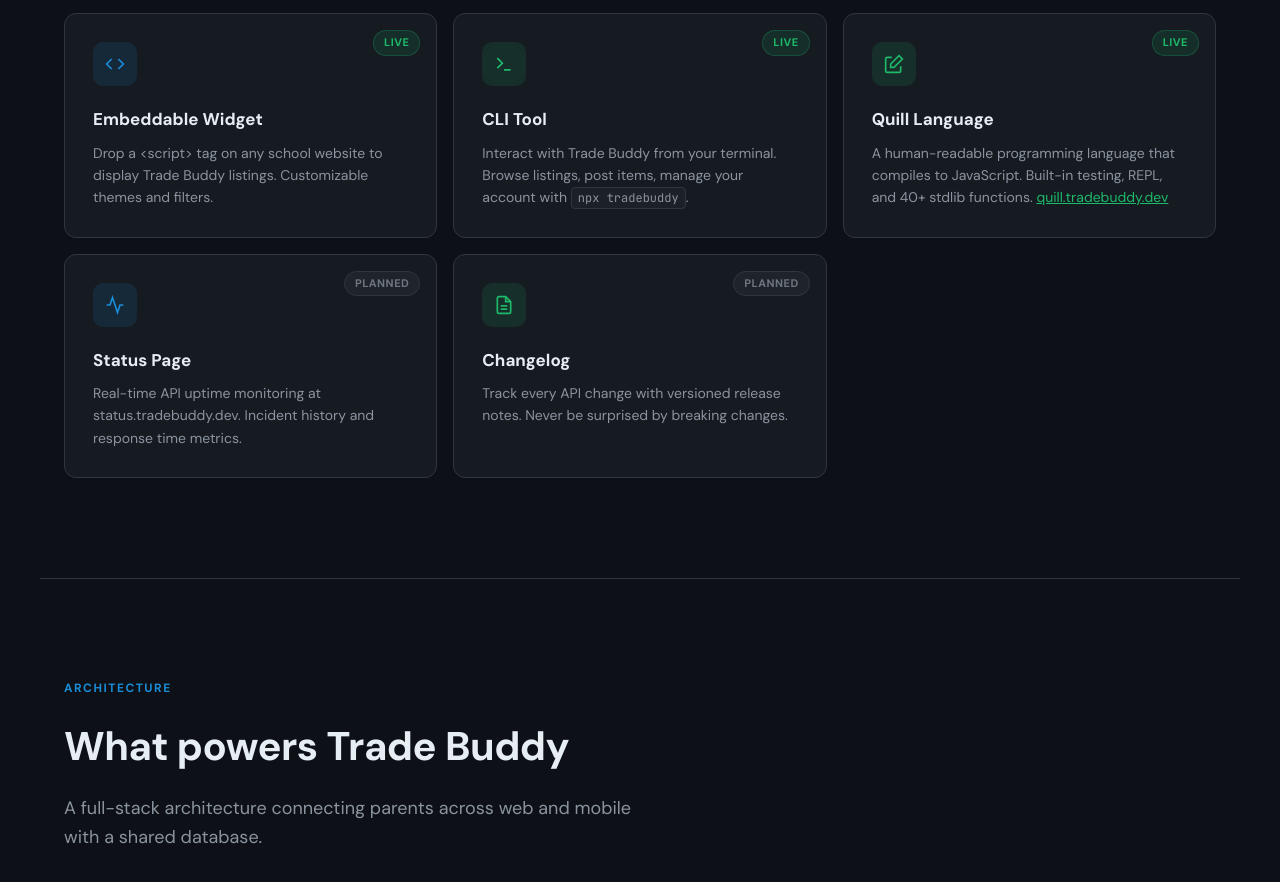
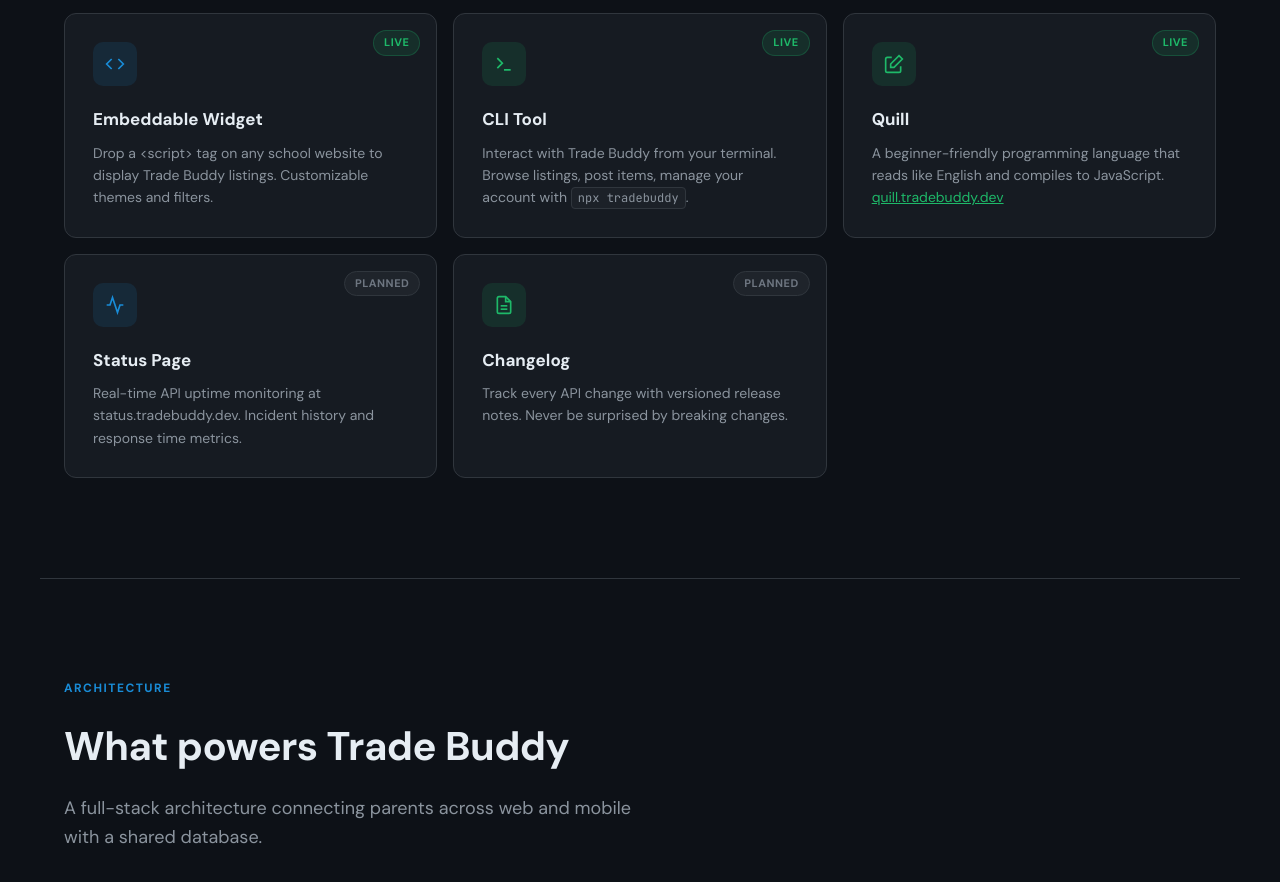
Before and after one commit to tradebuddyhq/tradebuddy.dev, a website built with Vite: page index.html in a window 1280 px wide. Shown: the part 9820-10702 px from the top of the page. Built offline with nearby package versions, Linux system fonts and the light colour scheme.

Commit message:
Update Quill description in roadmap

```diff
--- a/index.html
+++ b/index.html
@@ -966,8 +966,8 @@ keys.forEach(k => {
     <div class="roadmap-card">
       <div class="roadmap-status live">Live</div>
       <div class="roadmap-icon green"><svg width="20" height="20" fill="none" stroke="currentColor" stroke-width="2" viewBox="0 0 24 24"><path d="M20 14.66V20a2 2 0 01-2 2H4a2 2 0 01-2-2V6a2 2 0 012-2h5.34"/><polygon points="18 2 22 6 12 16 8 16 8 12 18 2"/></svg></div>
-      <h3>Quill Language</h3>
-      <p>A human-readable programming language that compiles to JavaScript. Built-in testing, REPL, and 40+ stdlib functions. <a href="https://quill.tradebuddy.dev" target="_blank" style="color:#1EB969;">quill.tradebuddy.dev</a></p>
+      <h3>Quill</h3>
+      <p>A beginner-friendly programming language that reads like English and compiles to JavaScript. <a href="https://quill.tradebuddy.dev" target="_blank" style="color:#1EB969;">quill.tradebuddy.dev</a></p>
     </div>
     <div class="roadmap-card">
       <div class="roadmap-status planned">Planned</div>
```
